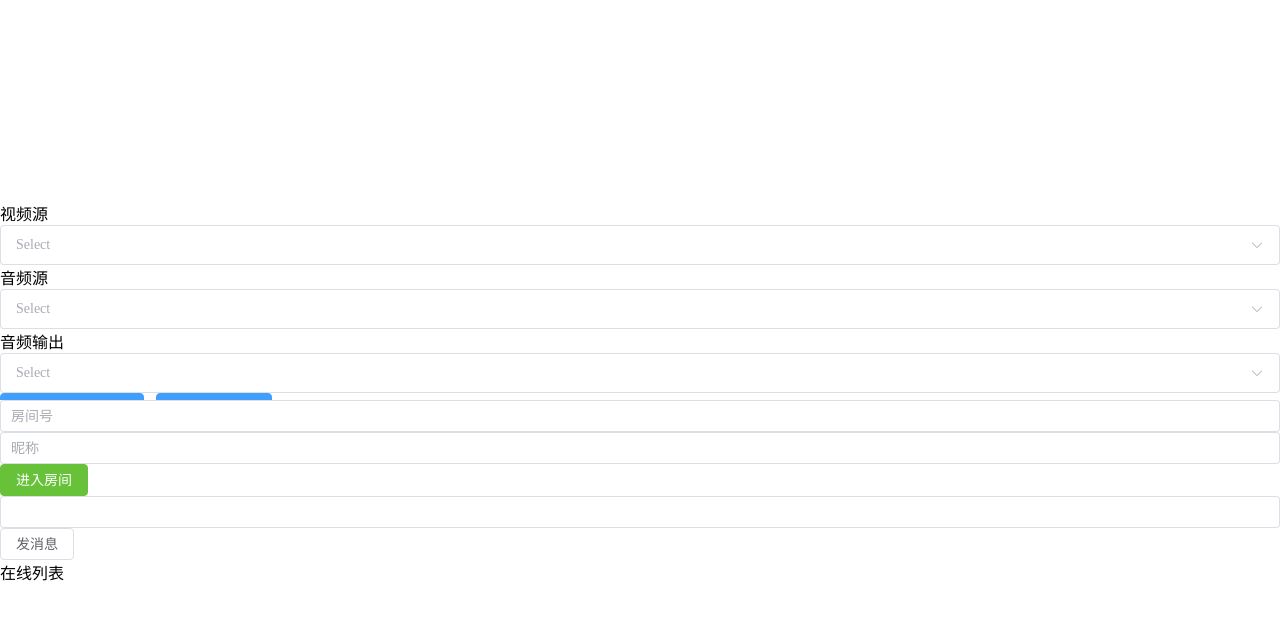
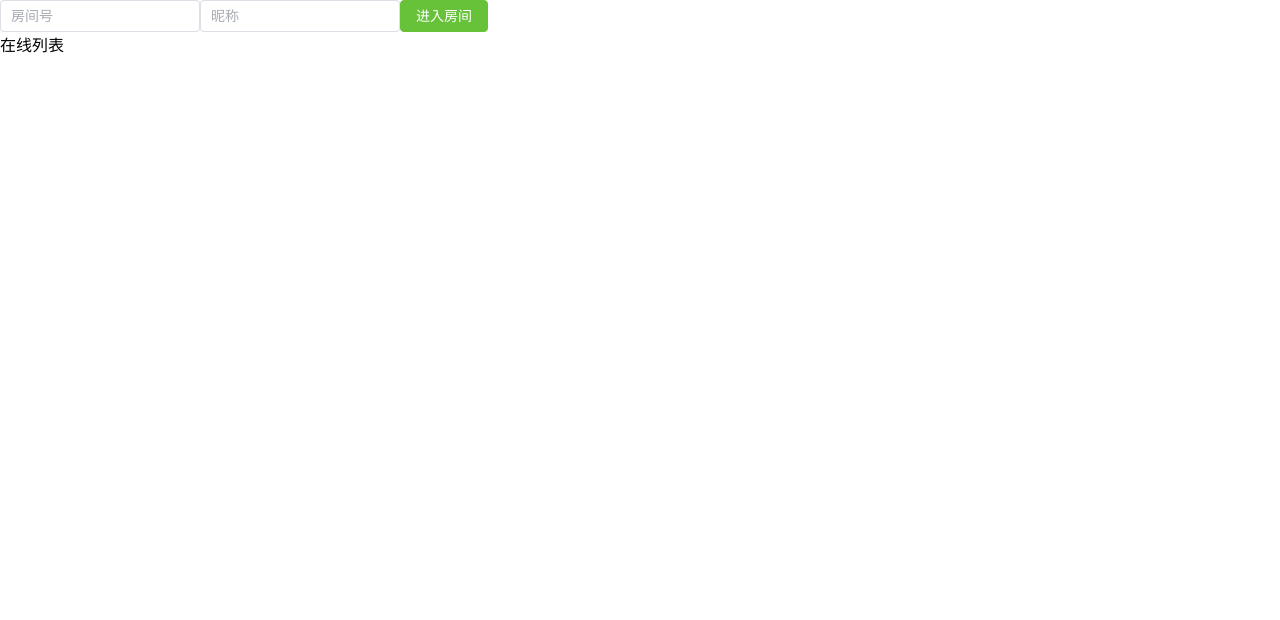
Before and after one commit to sxuan11/WebRTC-font-multi, a Vue app: page / in a window 1280 px wide. Shown: the top 620 px of the page. Built offline with nearby package versions, Linux system fonts and the light colour scheme.

Commit message:
fix https

```diff
--- a/package.json
+++ b/package.json
@@ -2,7 +2,7 @@
   "name": "vue-project",
   "version": "0.0.0",
   "scripts": {
-    "dev": "vite",
+    "dev": "vite --host",
     "build": "run-p type-check build-only",
     "preview": "vite preview --port 4173",
     "build-only": "vite build",
--- a/src/views/HomeView.vue
+++ b/src/views/HomeView.vue
@@ -2,12 +2,12 @@
 import LocalSteam from './localSteam.vue';
 import axios from "axios";
 import { io, Socket } from 'socket.io-client';
-import { ref, reactive } from 'vue';
+import { ref } from 'vue';
 import { v4 as uuid } from 'uuid';
-import { ElMessage } from 'element-plus'
+import { ElMessage } from 'element-plus';
 
 const instance = axios.create({
-  baseURL: 'http://localhost:7070',
+  baseURL: 'https://192.160.222.91:7070',
   timeout: 40000
 })
 
@@ -20,7 +20,6 @@ const inputVal = ref('');
 const room = ref('');
 const nick = ref('');
 const myUserId = ref(uuid());
-const isAddTrack = ref(false);
 const isJoinRoom = ref(false);
 const localVideo = ref();
 let userList = ref([])
@@ -29,13 +28,21 @@ const peerConnectList = new Map();
 
 let socket: Socket;
 
-const sendMessage = () => {
-  socket.emit('speak', inputVal.value, (status: any) => {
-    console.log(status);
-  });
+const handlerEvent = () => {
+  socket.on('join', (recUserId: string)=>{
+    someOneLogin(recUserId)
+  })
+  socket.on('offer', handleOffer)
+  // socket.on('oneOffer', handleOffer)
+  socket.on('answer', handleAnswer)
+  socket.on('ICE-candidate', handleIce);
 }
 
-
+/**
+ * 创建Peer
+ * @param creatorUserId 发起者ID
+ * @param recUserId 接收者ID
+ */
 const initPeer = async (creatorUserId: string, recUserId: string) => {
   const peerConnect = new RTCPeerConnection({
     iceServers: [
@@ -64,6 +71,7 @@ const initPeer = async (creatorUserId: string, recUserId: string) => {
       box && box.appendChild(div);
       idBox = div;
     }
+
     if (track.track.kind === 'video') {
       const video = document.createElement('video');
       video.srcObject = track.streams[0];
@@ -73,6 +81,7 @@ const initPeer = async (creatorUserId: string, recUserId: string) => {
       video.setAttribute('id', track.track.id)
       idBox.appendChild(video)
     }
+
     if (track.track.kind === 'audio') {
       const audio = document.createElement('audio');
       audio.srcObject = track.streams[0];
@@ -100,41 +109,31 @@ const intoRoom = async () => {
     ElMessage.error('请输入昵称');
     return;
   }
-  if(isJoinRoom.value) {
+  if (isJoinRoom.value) {
     ElMessage.error('你已经进入了房间');
     return;
   }
-  socket = io('http://127.0.0.1:7070', {
+
+  socket = io('https://192.160.222.91:7070', {
     query: {
       room: room.value,
       userId: myUserId.value,
       nick: nick.value
     }
   });
-  console.log('-> socket', socket);
+
   socket.on("connection", (socket: any) => {
     console.log(socket.id); //
   });
+
   handlerEvent();
   isJoinRoom.value = true;
 
   setInterval(()=>{
     instance.get('/userlist', { params: { room: room.value }}).then((res)=>{
-      console.log("=>(HomeView.vue:122) res", res);
       userList.value = res.data
-      console.log("=>(HomeView.vue:123) userList", userList.value);
     })
   }, 1000)
-}
-
-const handlerEvent = () => {
-  socket.on('join', (recUserId: string)=>{
-    someOneLogin(recUserId)
-  })
-  socket.on('offer', handleOffer)
-  // socket.on('oneOffer', handleOffer)
-  socket.on('answer', handleAnswer)
-  socket.on('ICE-candidate', handleIce);
 }
 
 const gotMediaStream = async (stream: MediaStream) => {
@@ -142,9 +141,11 @@ const gotMediaStream = async (stream: MediaStream) => {
     ElMessage.error('请先加入房间，再确认');
     return;
   }
+
   localVideo.value.srcObject = stream;
   localStream = stream;
   hideTop(true);
+
   const emitList = userList.value.filter((item) => item[0] !== myUserId.value);
   for (const item of emitList) {
     const peer = await initPeer(myUserId.value, item[0]);
@@ -152,7 +153,10 @@ const gotMediaStream = async (stream: MediaStream) => {
   }
 }
 
-// 有人登录
+/**
+ * 有人登录
+ * @param recUserId 接收者ID
+ */
 async function someOneLogin(recUserId: string) {
   if(!localStream) return;
   const peer = await initPeer(myUserId.value, recUserId);
@@ -161,15 +165,22 @@ async function someOneLogin(recUserId: string) {
 
 // rtcPeer
 
-// 发起方创建offer
+/**
+ * 发起方创建offer
+ * @param recUserId
+ * @param peerConnect
+ * @param stream
+ */
 const createOffer = async (recUserId: string, peerConnect: RTCPeerConnection, stream: MediaStream = localStream) => {
   if (!localStream) return;
   stream.getTracks().forEach((track) => {
     peerConnect.addTrack(track, stream)
   })
+
   const offer = await peerConnect.createOffer();
   await peerConnect.setLocalDescription(offer);
   console.log('-> offer', offer);
+
   socket.emit('offer', { creatorUserId: myUserId.value, sdp: offer, recUserId }, (res: any) => {
     console.log(res);
   });
@@ -177,55 +188,70 @@ const createOffer = async (recUserId: string, peerConnect: RTCPeerConnection, st
 
 // 一对一offer
 const createOneOffer = async (loginUserId: string, peerConnect: RTCPeerConnection) => {
-  console.log("=>(HomeView.vue:147) userIds", loginUserId);
   if (!localStream) return;
+
   const offer = await peerConnect.createOffer();
   await peerConnect.setLocalDescription(offer);
   console.log('-> oneOffer', offer);
+
   socket.emit('oneOffer', { userId: myUserId.value, sdp: offer, loginUserId }, (res: any) => {
     console.log(res);
   });
 }
 
-// 发起方offer
+/**
+ * 接收方处理offer
+ * @param offer
+ */
 const handleOffer = async (offer: { sdp: RTCSessionDescriptionInit, creatorUserId: string, recUserId: string }) => {
   const peer = await initPeer(offer.creatorUserId, offer.recUserId);
-  console.log('-> handleOffer', offer.sdp);
   await peer.setRemoteDescription(offer.sdp);
+
   const answer = await peer.createAnswer();
   console.log('-> answer', answer);
   await peer.setLocalDescription(answer);
+
   socket.emit('answer', { recUserId: myUserId.value, sdp: answer, creatorUserId: offer.creatorUserId }, (res: any) => {
     console.log(res);
   })
 }
 
-// 应答方回复
+/**
+ * 发起方处理接收方回复
+ * @param data
+ */
 const handleAnswer = async (data: { sdp: RTCSessionDescriptionInit, recUserId: string, creatorUserId: string }) => {
   const peer = peerConnectList.get(`${data.creatorUserId}_${data.recUserId}`);
   console.log('-> handleAnswer', data);
+
   if (!peer) {
     console.warn('handleAnswer peer 获取失败')
     return;
   }
+
   await peer.setRemoteDescription(data.sdp)
 }
 
-// ICE候选
+/**
+ * 处理ICE候选
+ * @param data
+ */
 const handleIce = async (data: { sdp: RTCIceCandidate, creatorUserId: string, recUserId: string }) => {
   const peer = peerConnectList.get(`${data.creatorUserId}_${data.recUserId}`);
   console.log('-> handleIce', data);
+
   if (!peer) {
     console.warn('handleIce peer 获取失败')
     return;
   }
+
   await peer.addIceCandidate(data.sdp)
 }
 
 </script>
 
 <template>
-  <div class="header" :class="{
+  <div v-if="isJoinRoom" class="header" :class="{
     'header__hide' : isHideTop,
     'header__show' : !isHideTop
   }">
@@ -235,12 +261,9 @@ const handleIce = async (data: { sdp: RTCIceCandidate, creatorUserId: string, re
     <span>﹀</span>
   </div>
   <main>
-    <el-input type="text" v-model="room" placeholder="房间号"/>
-    <el-input type="text" v-model="nick" placeholder="昵称"/>
+    <el-input type="text" v-model="room" placeholder="房间号" style="width: 200px;" />
+    <el-input type="text" v-model="nick" placeholder="昵称" style="width: 200px;" />
     <el-button @click="intoRoom" type="success">进入房间</el-button>
-
-    <el-input type="text" v-model="inputVal"/>
-    <el-button @click="sendMessage">发消息</el-button>
 
     <div>
       <span>在线列表</span>
@@ -288,4 +311,13 @@ const handleIce = async (data: { sdp: RTCIceCandidate, creatorUserId: string, re
   width: 400px;
   aspect-ratio: 16 / 9;
 }
+
+#remoteVideo {
+  display: flex;
+  width: 100vw;
+  flex-wrap: wrap;
+}
+#remoteVideo > div {
+  margin-right: 5px;
+}
 </style>
--- a/src/views/localSteam.vue
+++ b/src/views/localSteam.vue
@@ -31,7 +31,7 @@
       </el-select>
     </div>
     <el-button @click="getLocalVideo" type="primary">获取本地预览视频</el-button>
-    <el-button @click="confirm" type="primary">确定当前配置</el-button>
+    <el-button @click="confirm" type="success">以当前配置进行连线</el-button>
   </div>
 </template>
 
@@ -129,7 +129,7 @@ const firstStart = async () => {
   await getLocalVideo()
 }
 
-// firstStart()
+firstStart()
 
 const confirm = () => {
   emit('confirm', stream)
--- a/vite.config.ts
+++ b/vite.config.ts
@@ -21,5 +21,8 @@ export default defineConfig({
     alias: {
       '@': fileURLToPath(new URL('./src', import.meta.url))
     }
+  },
+  server: {
+    https: true
   }
 })
```
